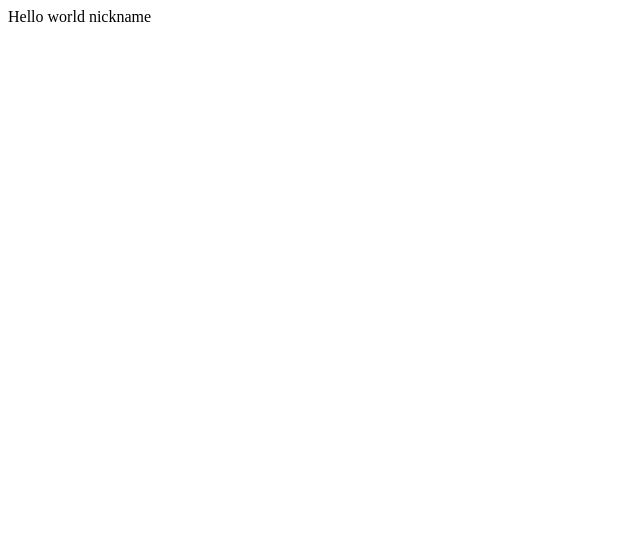
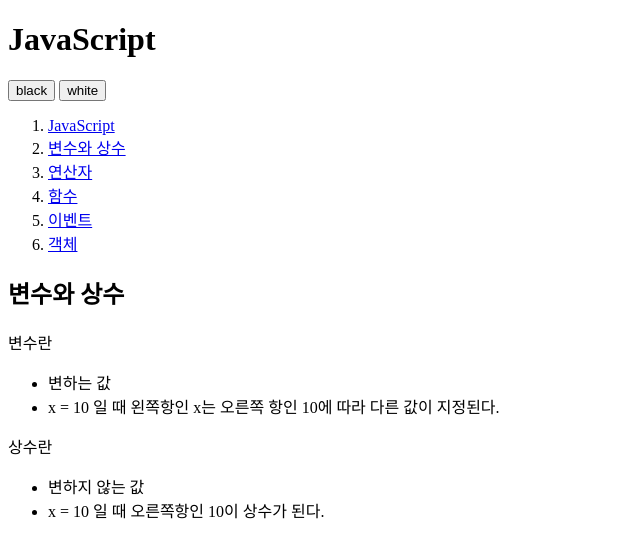
Before and after one commit to Leejaemin/opentutorials-jm, a plain HTML site: page index.html in a window 1280 px wide. Shown: the whole page, without its empty margins (0-640 px from the left). Drawn offline with Linux system fonts and the light colour scheme.

Commit message:
add html

```diff
--- a/index.html
+++ b/index.html
@@ -1,24 +1,53 @@
 <!DOCTYPE html>
-<html lang="en">
-	<head>
-		<meta charset="utf-8">
+<html>
+    <head>
+        <meta charset="utf-8" />
+    </head>
 
-		<!-- Always force latest IE rendering engine (even in intranet) & Chrome Frame
-		Remove this if you use the .htaccess -->
-		<meta http-equiv="X-UA-Compatible" content="IE=edge,chrome=1">
-
-		<title>index</title>
-		<meta name="description" content="">
-		<meta name="author" content="stcompany">
-
-		<meta name="viewport" content="width=device-width; initial-scale=1.0">
-
-		<!-- Replace favicon.ico & apple-touch-icon.png in the root of your domain and delete these references -->
-		<link rel="shortcut icon" href="/favicon.ico">
-		<link rel="apple-touch-icon" href="/apple-touch-icon.png">
-	</head>
-
-	<body>
-		Hello world nickname
-	</body>
+    <body id="body">
+        <div>
+            <header>
+                <h1>JavaScript</h1>
+            </header>
+            <div id="toolbar">
+                <input type="button" value="black" />
+                <input type="button" value="white" />
+            </div>
+            <nav>
+                <ol>
+                    <li><a href="http://opentutorials.org/course/49/17">JavaScript</a></li>
+                    <li><a href="http://opentutorials.org/course/49/16">변수와 상수</a></li>
+                    <li><a href="http://opentutorials.org/course/49/18">연산자</a></li>
+                    <li><a href="http://opentutorials.org/course/49/19">함수</a></li>
+                    <li><a href="http://opentutorials.org/course/49/20">이벤트</a></li>
+                    <li><a href="http://opentutorials.org/course/49/21">객체</a></li>
+                </ol>
+            </nav>
+            <article>
+                <h2>변수와 상수</h2>
+                <div>
+                    <p>변수란</p>
+                    <ul>
+                        <li>
+                            변하는 값
+                        </li>
+                        <li>
+                            x = 10 일 때 왼쪽항인 x는 오른쪽 항인 10에 따라 다른 값이 지정된다.
+                        </li>
+                    </ul>
+                    <p>
+                        상수란
+                    </p>
+                    <ul>
+                        <li>
+                            변하지 않는 값
+                        </li>
+                        <li>
+                            x = 10 일 때 오른쪽항인 10이 상수가 된다.
+                        </li>
+                    </ul>
+                </div>
+            </article>
+        </div>
+    </body>
 </html>
```
